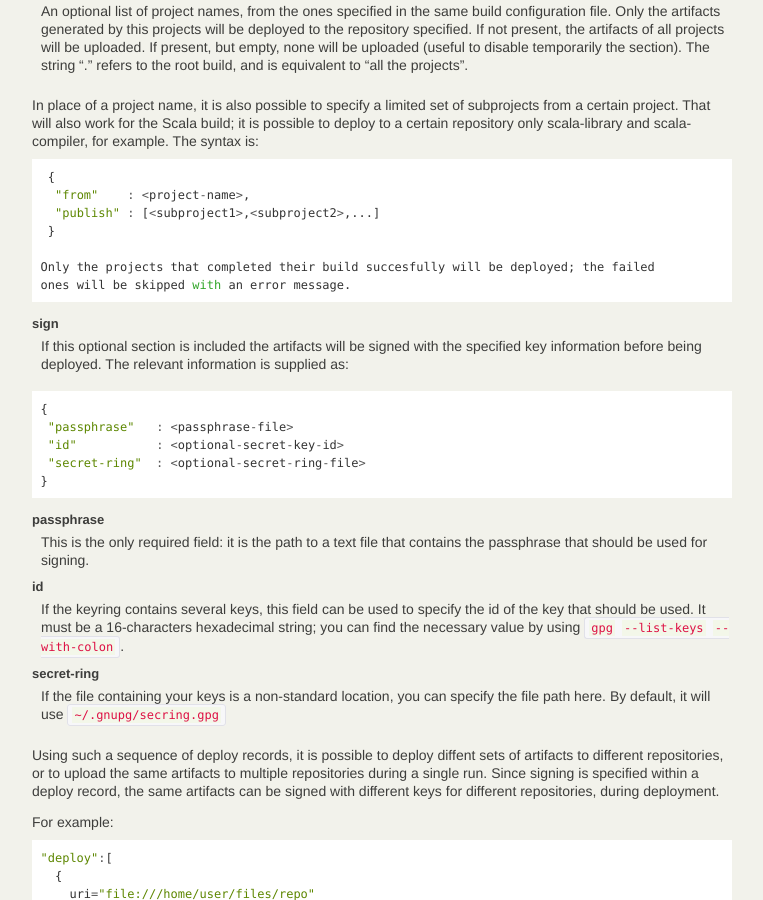
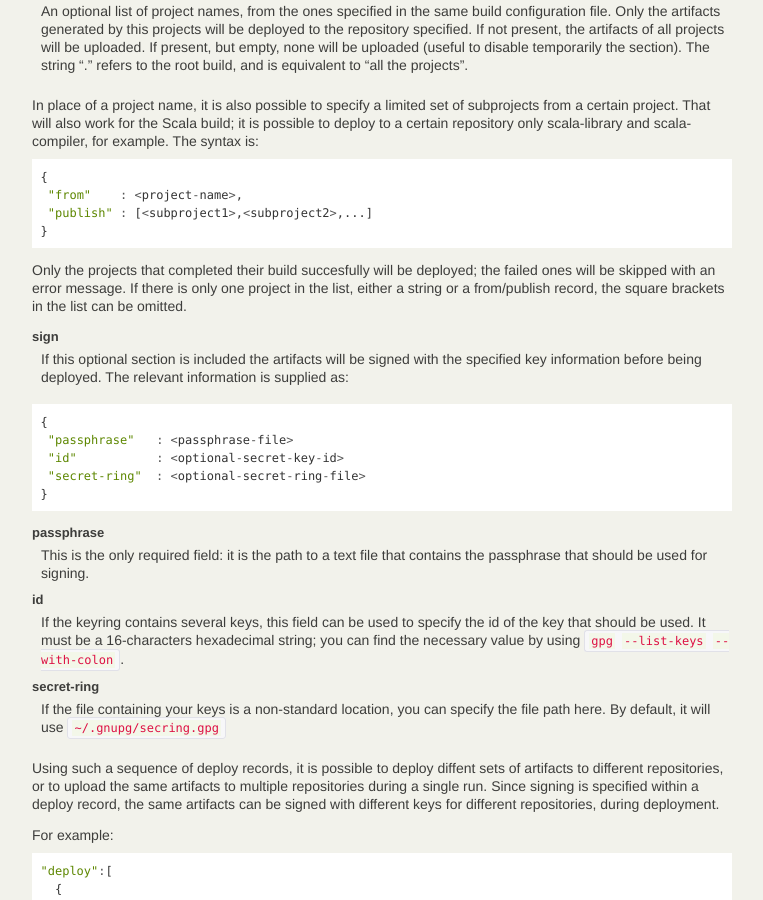
Before and after one commit to lightbend-labs/dbuild, a Sphinx documentation site: the page built from docs/src/sphinx/deploy.rst, in a window 1280 px wide and 900 px high, scrolled down 877 px. Shown: the whole window, without its empty margins (138-901 px from the left). Built offline with Sphinx 7.4.7, drawn with Linux system fonts in a browser that asks for light colours.

Commit message:
The auto-list wrapping is now also available for projects in deploy
This looks like a useful feature in general; we might turn the
automatic wrapping, using custom serialization/deserialization,
into a generic method and apply it throughout in the future.

```diff
--- a/docs/src/sphinx/deploy.rst
+++ b/docs/src/sphinx/deploy.rst
@@ -63,8 +63,9 @@ certain repository only scala-library and scala-compiler, for example. The synta
     "publish" : [<subproject1>,<subproject2>,...]
    }
 
-  Only the projects that completed their build succesfully will be deployed; the failed
-  ones will be skipped with an error message.
+Only the projects that completed their build succesfully will be deployed; the failed ones
+will be skipped with an error message. If there is only one project in the list, either
+a string or a from/publish record, the square brackets in the list can be omitted.
 
 sign
   If this optional section is included the artifacts will be signed with the specified key
```
Also changed, not shown: 1 other file.
